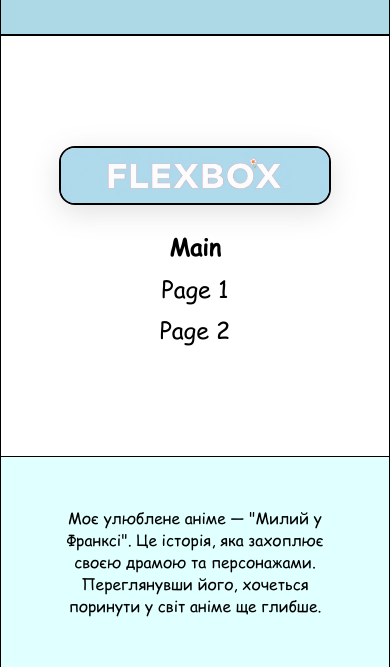
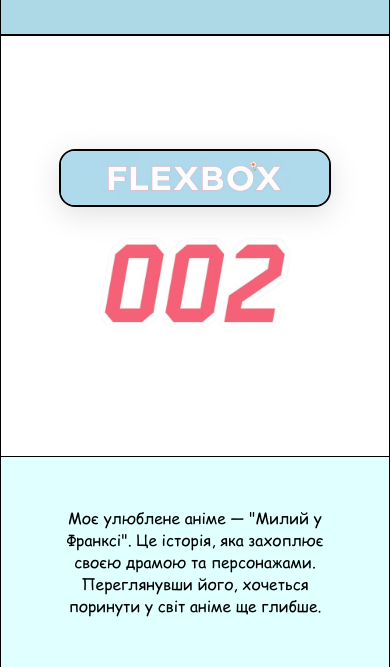
Before and after one commit to ABOBA-2006/WEB_LAB-3, a plain HTML site: page index.html in a window 390 px wide. Shown: the part 176-843 px from the top of the page. Drawn offline with Linux system fonts and the light colour scheme; a script that the page names is missing.

Commit message:
v 3.0 (map added)

```diff
--- a/index.css
+++ b/index.css
@@ -71,17 +71,10 @@ div{
 	box-shadow: rgba(100, 100, 111, 0.2) 0px 7px 29px 0px;
 }
 
-.content-left__wide-block__menu{
-  	display: flex;
-  	flex-direction: column;
-  	justify-content: center;
-  	list-style-type: none;
-  	font-size: 2.5vw;
-}
-
-.content-left__wide-block__menu li {
-	margin-top: 1vh;
-	text-align: center;
+.content-left__wide-block__photo-map{
+	margin-top:5%;
+	width:20vw;
+	border-radius: 1vw;
 }
 
 .content-left__footer{
@@ -148,9 +141,8 @@ div{
 		width: 100vw;
 		border-width: 1px;
 	}
-	.content-left__wide-block__menu{
-		margin-top: 2vh;
-		font-size: 6vw;
+	.content-left__wide-block__photo-map{
+		width: 60vw;
 	}
 	.content-left__small-blocks{
 		order: 2;
--- a/index.html
+++ b/index.html
@@ -7,6 +7,7 @@
 	<link rel="icon" href="pig_icon.png" type="image/icon type">
 
 	<link rel="stylesheet" type="text/css" href="index.css">
+	<script src="https://cdn.jsdelivr.net/npm/image-map-resizer@1.0.10/js/imageMapResizer.min.js"></script>
 </head>
 <body>
 	<div class="header">
@@ -40,11 +41,13 @@
 
 			<div class="content-left__wide-block">
 				<img src="flexBox.png" alt="ERROR" class="photo content-left__wide-block__photo">
-				<ul class="content-left__wide-block__menu">
-				  <li><a href="index.html"><b>Main</b></a></li>
-				  <li><a href="index.html">Page 1</a></li>
-				  <li><a href="index.html">Page 2</a></li>
-				</ul>
+
+				<img src="002-noBackground.png" alt="ERROR" class="content-left__wide-block__photo-map" usemap="#ZeroTwoMap">
+				<map name="ZeroTwoMap">
+					<area shape="rect" coords="50,0,230,300" href="https://www.youtube.com/watch?v=hCzkkHwR2gg&ab_channel=CrunchyrollFR" alt="Opening">
+					<area shape="rect" coords="231,0,390,300" href="https://www.youtube.com/watch?v=dQw4w9WgXcQ&ab_channel=RickAstley" alt="RickRoll">
+					<area shape="rect" coords="391,0,550,300" href="https://www.youtube.com/watch?v=4N5rpXzVf80&ab_channel=TwinDrillXVlll" alt="Ending">
+				</map>
 			</div>
 			<div class="content-right-invisible">
 				<img src="zeroTwo.jpg" alt="ERROR" class="photo content-right__photo">
@@ -61,5 +64,11 @@
 			<img src="zeroTwo.jpg" alt="ERROR" class="photo content-right__photo">
 		</div>
 	</div>
+
+	<script>
+	    window.onload = function() {
+	        imageMapResize();
+	    }
+	</script>
 </body>
 </html>
```
Also changed, not shown: 002-noBackground.png (added).
